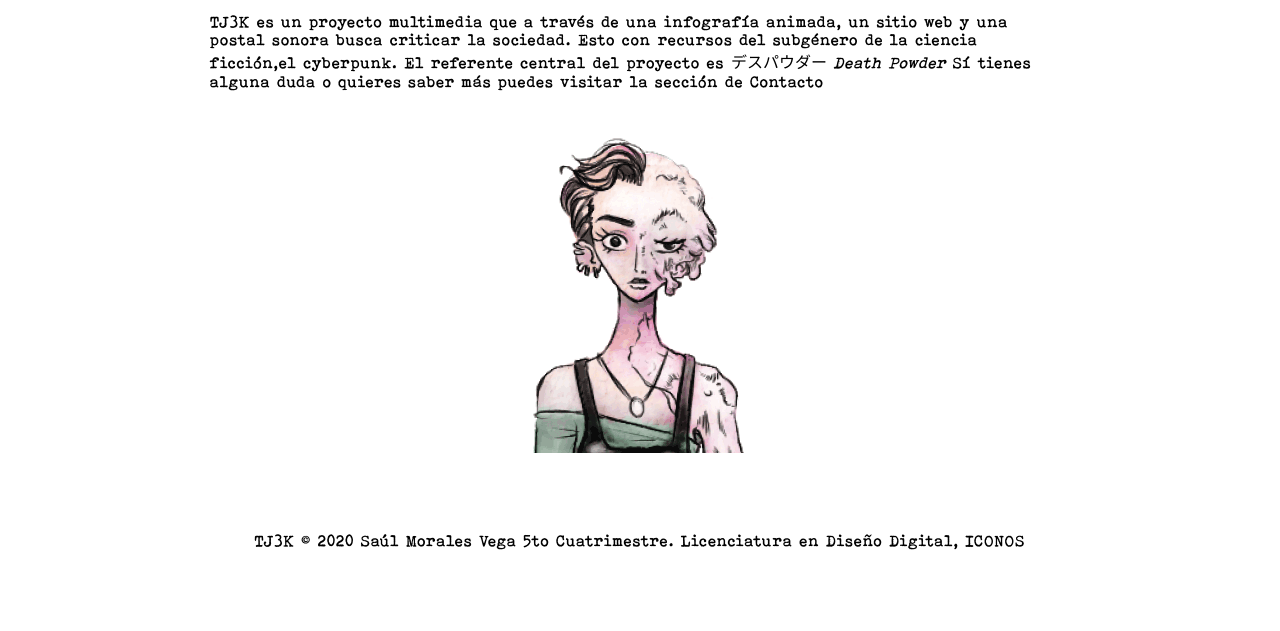
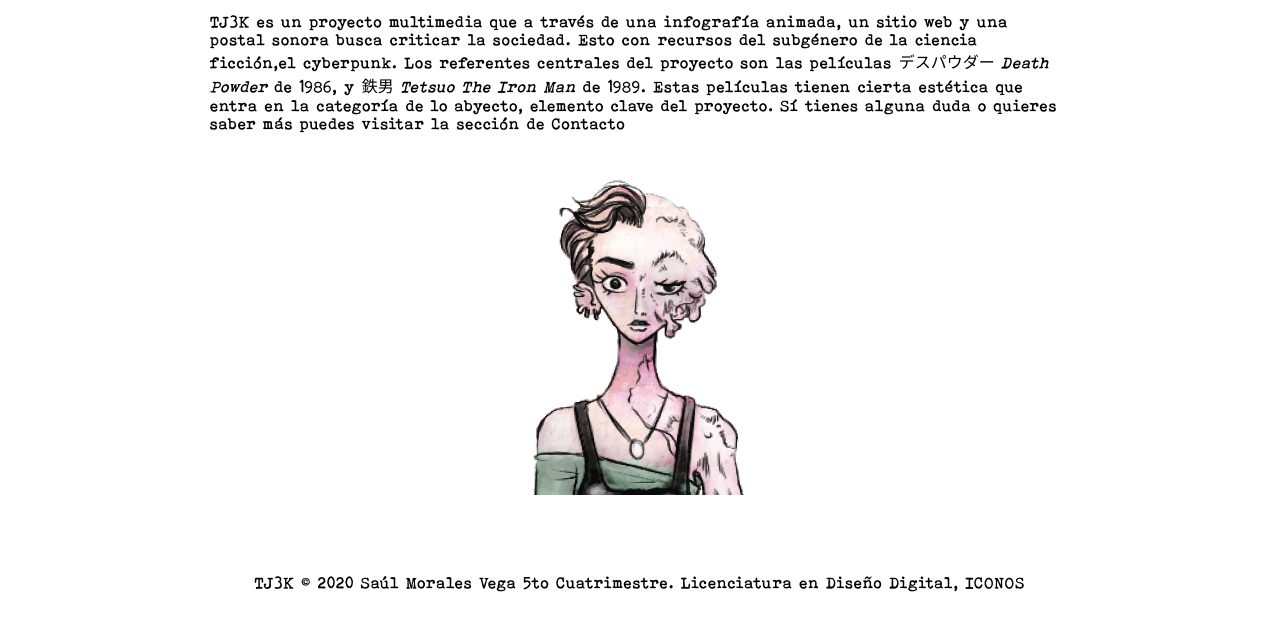
Before and after one commit to falearq/gatsby1, a Gatsby site: page / in a window 1280 px wide. Shown: the part 219-850 px from the top of the page. Before the commit the page ends 808 px from the top, so only its background shows below. Built offline with nearby package versions, Linux system fonts and the light colour scheme; Gatsby itself is replaced by a stand-in of ours.

Commit message:
cambio en la descripción del proyecto

```diff
--- a/src/pages/index.js
+++ b/src/pages/index.js
@@ -9,7 +9,7 @@ const Index = () => {
     return(
         <Layout>
         <h1>TJ3K</h1>
-        <p>TJ3K es un proyecto multimedia que a través de una infografía animada, un sitio web y una postal sonora busca criticar la sociedad. Esto con recursos del subgénero de la ciencia ficción,el cyberpunk. El referente central del proyecto es デスパウダー<i className='italics'> Death Powder</i> Sí tienes alguna duda o quieres saber más puedes visitar la sección de <Link to='/contact'>Contacto</Link></p>
+        <p>TJ3K es un proyecto multimedia que a través de una infografía animada, un sitio web y una postal sonora busca criticar la sociedad. Esto con recursos del subgénero de la ciencia ficción,el cyberpunk. Los referentes centrales del proyecto son las películas デスパウダー<i className='italics'> Death Powder </i> de 1986, y  鉄男 <i className='italics'>Tetsuo The Iron Man</i> de 1989. Estas películas tienen cierta estética que entra en la categoría de lo abyecto, elemento clave del proyecto. Sí tienes alguna duda o quieres saber más puedes visitar la sección de <Link to='/contact'>Contacto</Link></p>
         <Ava alt='Ava. Personaje principal de TJ3K' src={ava}></Ava>
         </Layout>
     )
```
Also changed, not shown: 2 other files.
